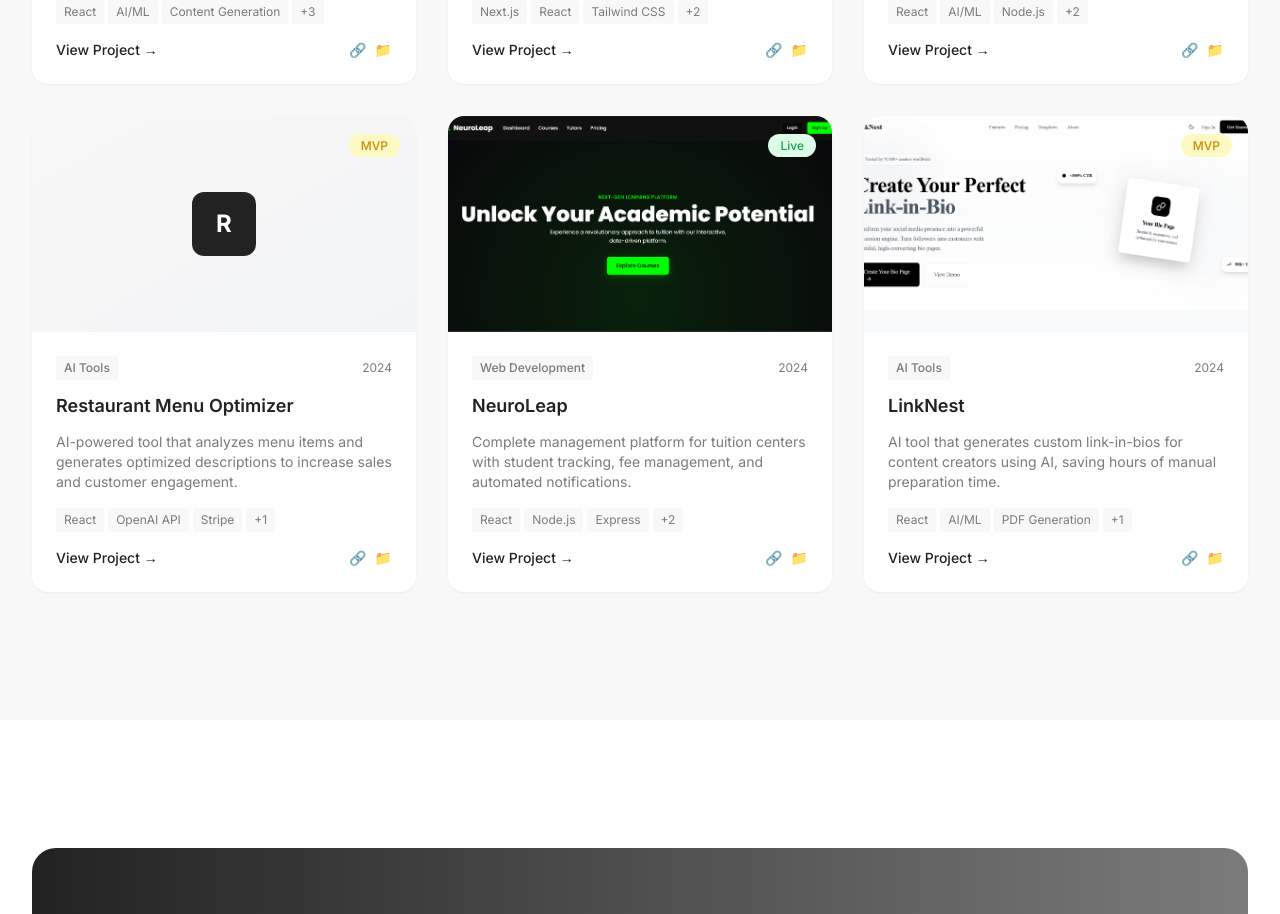
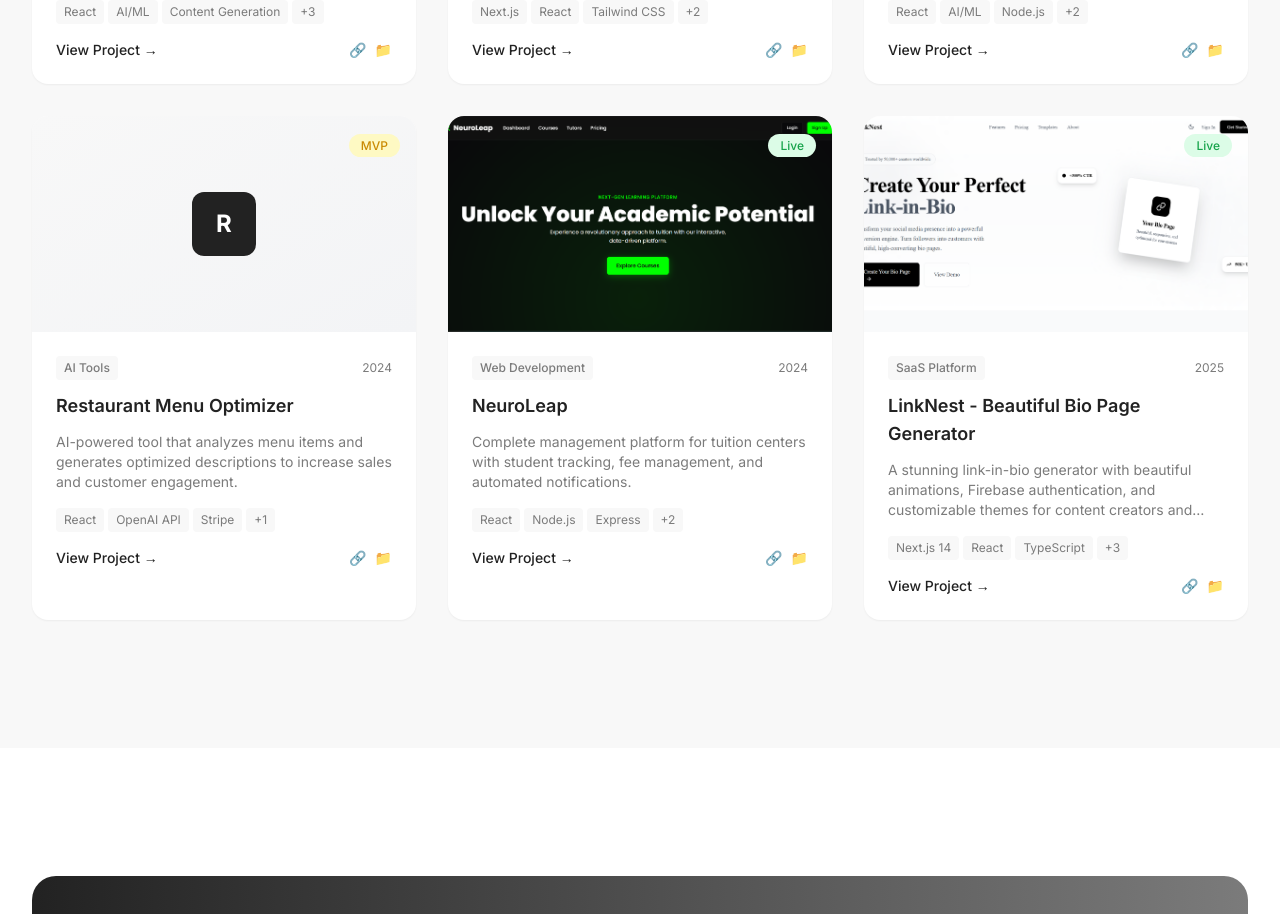
Before and after one commit to Nexora712/achyut-portfolio-2025, a Next.js app: page /portfolio in a window 1280 px wide. Shown: the part 2540-3454 px from the top of the page. Built offline with nearby package versions, Linux system fonts and the light colour scheme.

Commit message:
updated LinkNest information

```diff
--- a/src/app/portfolio/page.tsx
+++ b/src/app/portfolio/page.tsx
@@ -99,20 +99,47 @@
   },
   {
     id: '6',
-    title: 'LinkNest',
-    description: 'AI tool that generates custom link-in-bios for content creators using AI, saving hours of manual preparation time.',
-    category: 'AI Tools',
-    year: 2024,
-    technologies: ['React', 'AI/ML', 'PDF Generation', 'Tailwind CSS'],
-    status: 'MVP',
-    image: '/images/portfolio/project6.jpg',
-    liveUrl: '#',
-    githubUrl: '#',
-    featured: false,
-    results: {
-      worksheets: '1,000+ worksheets generated',
-      teachers: '50+ teachers using it',
-      time: '5 hours saved per week per teacher'
+    title: 'LinkNest - Beautiful Bio Page Generator',
+    description: 'A stunning link-in-bio generator with beautiful animations, Firebase authentication, and customizable themes for content creators and influencers.',
+    category: 'SaaS Platform',
+    year: 2025,
+    technologies: ['Next.js 14', 'React', 'TypeScript', 'Framer Motion', 'Firebase Auth', 'Tailwind CSS'],
+    status: 'Live',
+    liveUrl: 'https://github.com/Nexora712/link-in-bio',
+    githubUrl: 'https://github.com/Nexora712/link-in-bio',
+    client: 'Personal Project',
+    duration: '3 weeks',
+    challenge: 'Content creators struggle to create professional, animated bio pages that stand out from generic link-in-bio tools. Most solutions lack visual appeal, smooth animations, and proper customization options.',
+    solution: 'Built a beautiful link-in-bio generator with stunning framer-motion animations, dark/light mode support, Firebase authentication, and an intuitive drag-and-drop interface for custom link management.',
+    features: [
+      'Beautiful framer-motion animations throughout the interface',
+      'Animated bio page card preview with real-time updates',
+      'Firebase authentication with secure user sessions',
+      'Dark/light mode toggle with smooth transitions',
+      'Drag and drop custom link management',
+      'Social media platform integration (Instagram, Twitter, LinkedIn, YouTube, TikTok)',
+      'Responsive design optimized for all devices',
+      'Custom profile image upload and management',
+      'Real-time preview with animated interactions',
+      'Professional theme templates with custom styling',
+      'Mobile-first responsive design approach'
+    ],
+    results: [
+      'Built with modern Next.js 14 and TypeScript for type safety',
+      'Smooth 60fps animations using Framer Motion library',
+      'Successfully deployed and tested across multiple devices',
+      'Clean, maintainable codebase with component-based architecture'
+    ],
+    images: [
+      '/images/portfolio/linknest1.jpg',
+      '/images/portfolio/linknest2.jpg',
+      '/images/portfolio/linknest3.jpg'
+    ],
+    testimonial: {
+      text: "The animations and user experience in LinkNest are absolutely gorgeous. The attention to detail in the framer-motion implementations makes it feel premium and professional.",
+      author: "Alex Thompson",
+      role: "Frontend Developer",
+      company: "Creative Studios"
     }
   }
 ]
```
